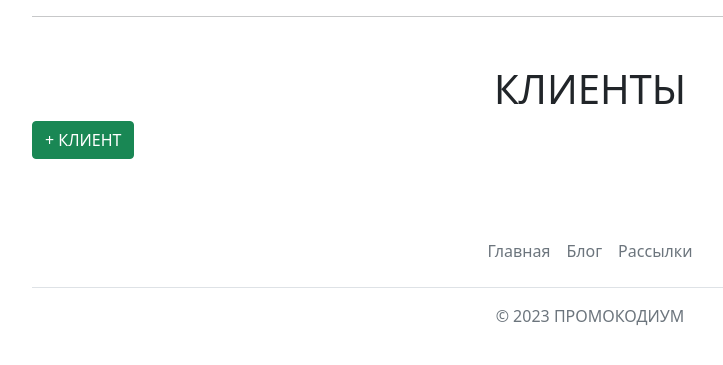
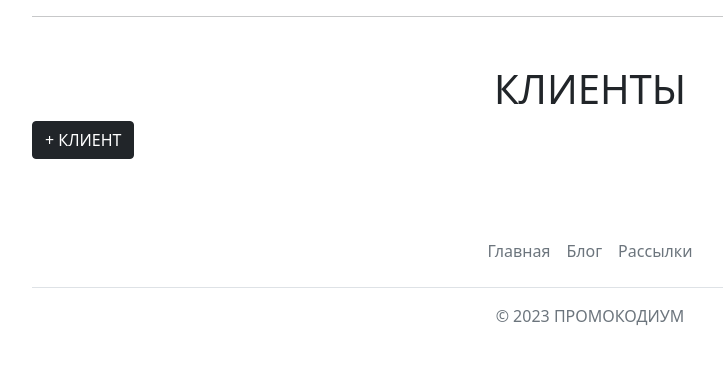
Before and after one commit to Kaverz1n/mailing-service, a Django app: page /clients/ in a window 1280 px wide. Shown: the part 56-421 px from the top of the page, without its empty margins (50-773 px from the left). Run offline with Django 4.2, Linux system fonts and the light colour scheme; data that the repository does not hold is empty; parts of the project's set-up code (start-up, migrations or seed data) failed here and were passed over; some libraries are stand-ins or nearby versions.

Commit message:
button color +client is dark

```diff
--- a/mailings/templates/mailings/client_list.html
+++ b/mailings/templates/mailings/client_list.html
@@ -5,7 +5,7 @@
     <h1 class="mt-5">КЛИЕНТЫ</h1>
     <div class="row">
         <div class="col-2 text-start"><a href="{% url 'mailings:client_create' %}"
-                                         class="btn btn-success">+ КЛИЕНТ</a></div>
+                                         class="btn btn-dark">+ КЛИЕНТ</a></div>
     </div>
     <div class="row mt-2">
         {% for object in object_list %}
```
